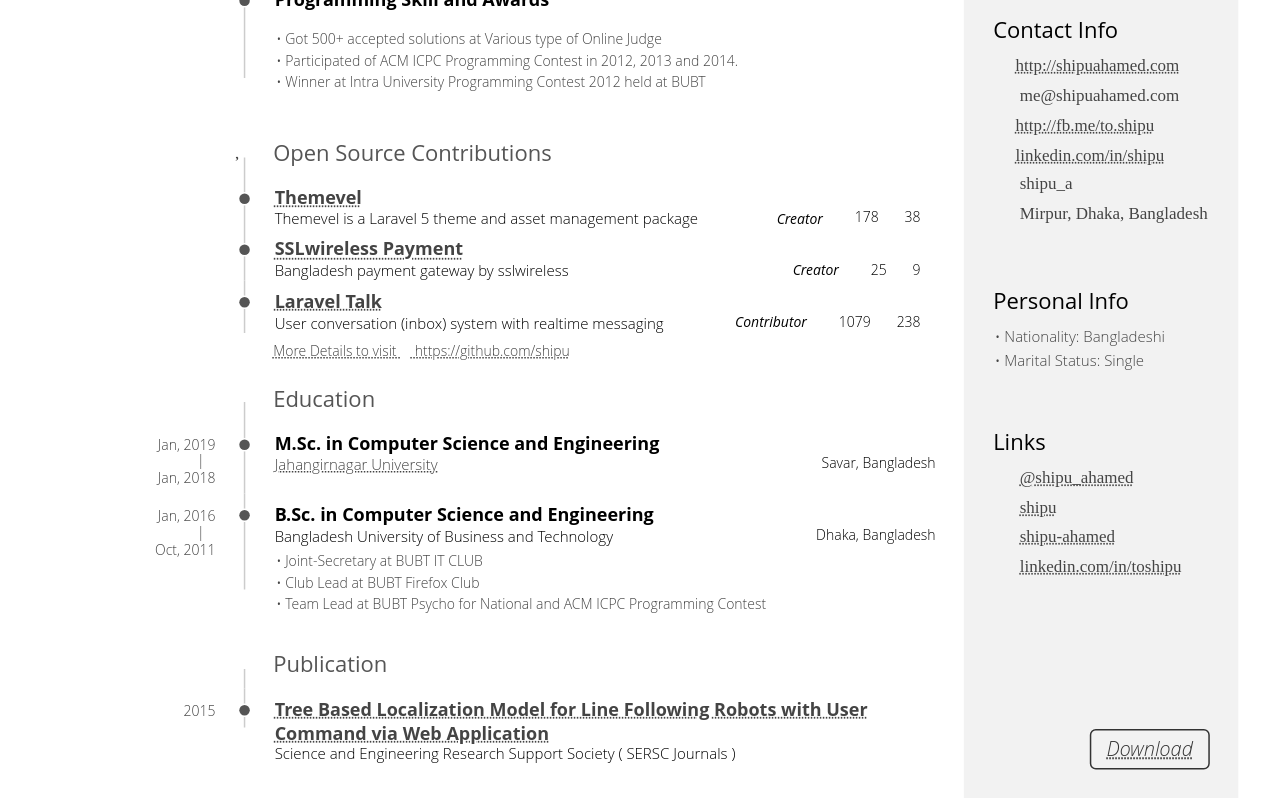
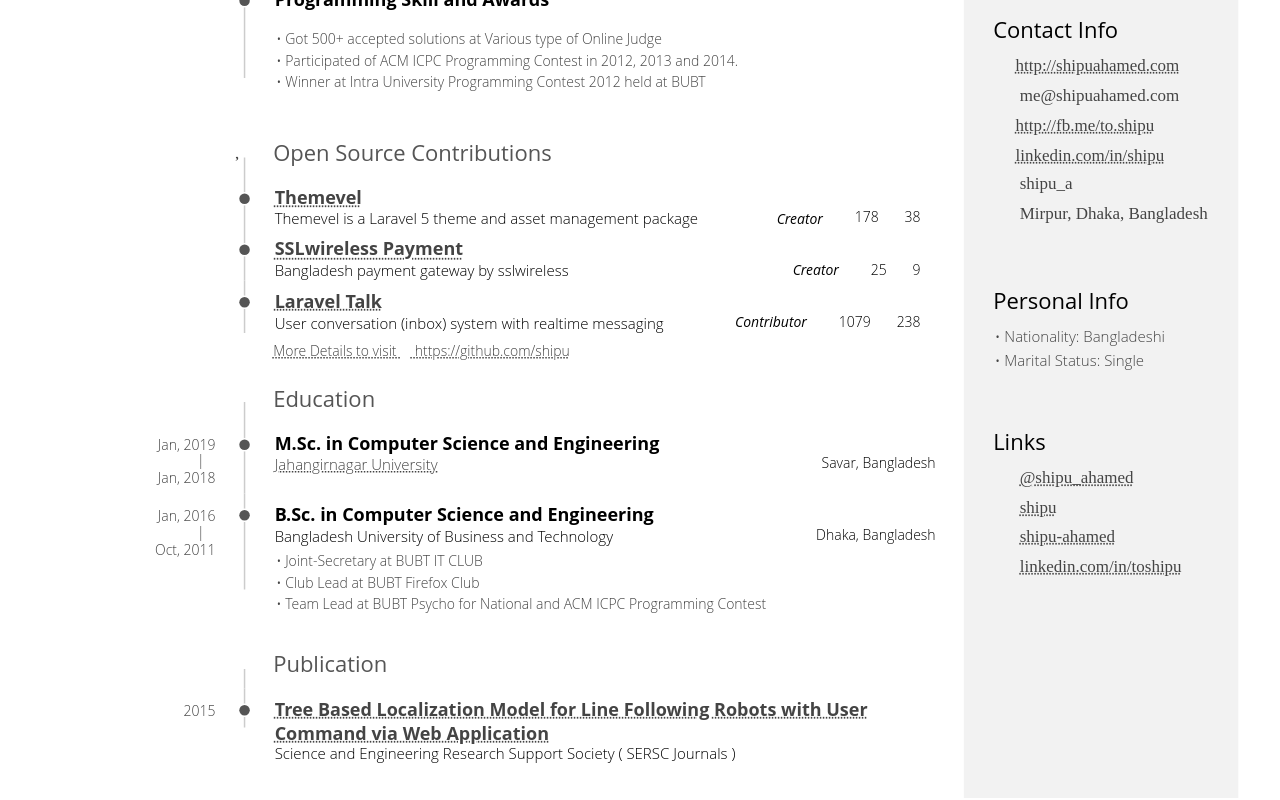
Before and after one commit to Shipu/shipu.github.io, a Nuxt app: page /resume in a window 1280 px wide. Shown: the part 891-1691 px from the top of the page. Built offline with nearby package versions, Linux system fonts and the light colour scheme; a web font is replaced by a local one.

Commit message:
update cv

```diff
--- a/pages/cv.vue
+++ b/pages/cv.vue
@@ -29,7 +29,7 @@
                             <li>Handle event based all type of automation.</li>
                             <li>Develop restful api for web frontend and mobile app.</li>
                             <li>Develop single page application for administration with Laravel and Vuejs.</li>
-                            <li>Helping junior developers</li>
+                            <li>Manage teams.</li>
                         </ul>
                     </div>
                 </div>
@@ -525,10 +525,10 @@
                 <li><i class="fa fa-link"></i> &nbsp;<a href="http://uhunt.felix-halim.net/id/168573">uva.onlinejudge.org/shipu</a></li>
             </ul>
         </div>
-        <div class="side-block" id="disclaimer">
-            <a href="/pdf/shipu.pdf" download class="btn">Download</a>
-            <p>This CV is available online at <br> &mdash; <a href="https://shipu.github.io/cv">https://shipu.github.io/cv</a></p>
-        </div>
+<!--        <div class="side-block" id="disclaimer">-->
+<!--            <a href="/pdf/shipu.pdf" download class="btn">Download</a>-->
+<!--            <p>This CV is available online at <br> &mdash; <a href="https://shipu.github.io/cv">https://shipu.github.io/cv</a></p>-->
+<!--        </div>-->
     </aside>
   </div>
 </template>
--- a/pages/resume.vue
+++ b/pages/resume.vue
@@ -295,10 +295,10 @@
                 <li><i class="fa fa-linkedin"></i> &nbsp;<a href="https://www.linkedin.com/in/toshipu">linkedin.com/in/toshipu</a></li>
             </ul>
         </div>
-        <div class="side-block" id="disclaimer">
-            <a href="/pdf/shipu_resume.pdf" download class="btn">Download</a>
-            <p>This CV is available online at <br> &mdash; <a href="https://shipu.github.io/resume">https://shipu.github.io/resume</a></p>
-        </div>
+<!--        <div class="side-block" id="disclaimer">-->
+<!--            <a href="/pdf/shipu_resume.pdf" download class="btn">Download</a>-->
+<!--            <p>This CV is available online at <br> &mdash; <a href="https://shipu.github.io/resume">https://shipu.github.io/resume</a></p>-->
+<!--        </div>-->
     </aside>
   </div>
 </template>
```
Also changed, not shown: 1 other file (tests, documents, lock files or other folders).
